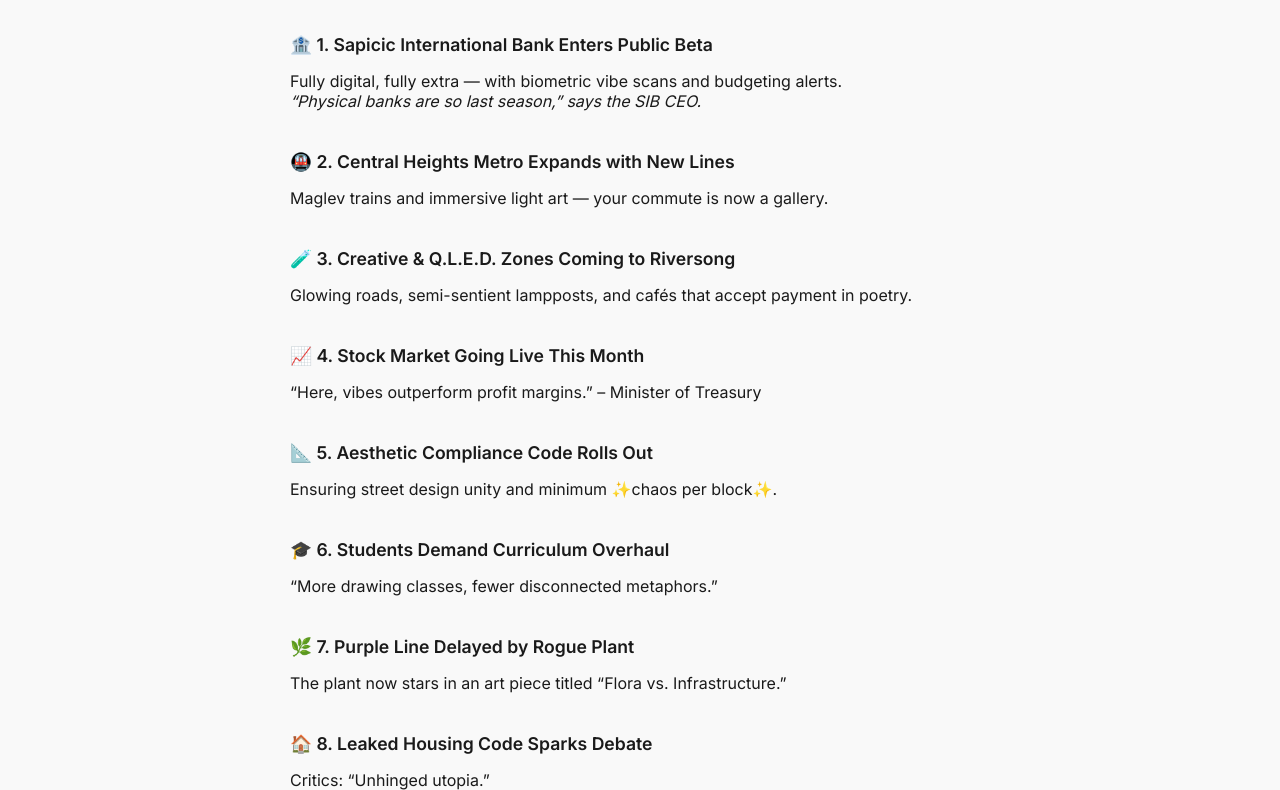
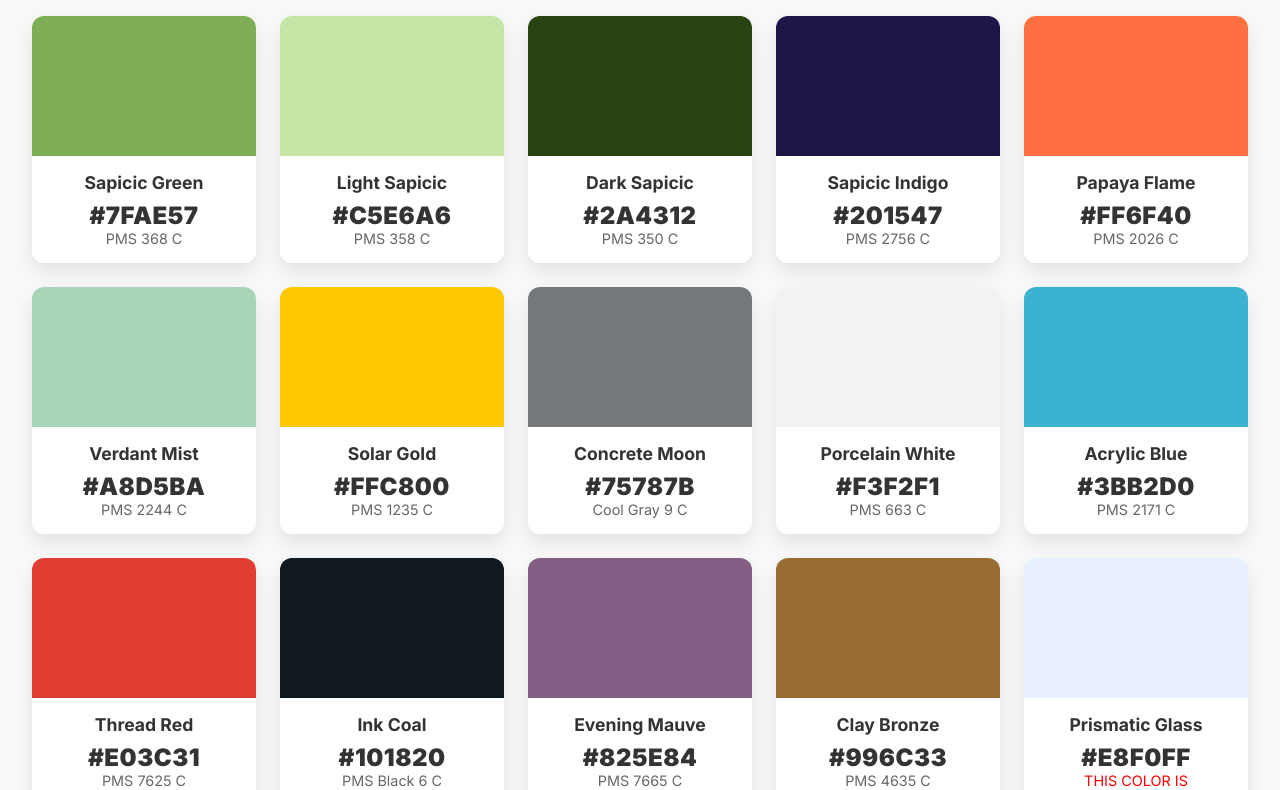
Before and after one commit to lakshlil/sapicic-rss, a plain HTML site: page index.html in a window 1280 px wide. Shown: the part 97-887 px from the top of the page. Drawn offline with Linux system fonts and the light colour scheme.

Commit message:
Update index.html

```diff
--- a/index.html
+++ b/index.html
@@ -1,104 +1,289 @@
-<!DOCTYPE html>
-<html lang="en">
-<head>
-  <meta charset="UTF-8" />
-  <meta name="viewport" content="width=device-width, initial-scale=1.0"/>
-  <title>Sapicic News</title>
-  <link href="https://fonts.googleapis.com/css2?family=Inter:wght@400;600;800&display=swap" rel="stylesheet"/>
+<html lang="en"><head>
+  <meta charset="UTF-8">
+  <meta name="viewport" content="width=device-width, initial-scale=1.0">
+  <title>Sapicic National Color Palette</title>
+  <link href="https://fonts.googleapis.com/css2?family=Inter:wght@400;700;900&amp;display=swap" rel="stylesheet">
   <style>
-    body {
-      font-family: 'Inter', sans-serif;
-      background: #f9f9f9;
-      color: #1a1a1a;
-      max-width: 700px;
-      margin: 40px auto;
-      padding: 0 20px;
+    :root {
+      --bg-light: #f9f9f9;
+      --bg-dark: #1f1f1f;
+      --text-light: #333;
+      --text-dark: #f0f0f0;
+      --card-bg: #ffffff;
+      --card-bg-dark: #2b2b2b;
     }
 
-    header {
-      text-align: center;
-      border-bottom: 2px solid #ddd;
-      margin-bottom: 40px;
-      padding-bottom: 10px;
+    body {
+      margin: 0;
+      padding: 2rem;
+      font-family: 'Inter', sans-serif;
+      background: var(--bg-light);
+      color: var(--text-light);
+      transition: all 0.3s ease;
+    }
+
+    .dark-mode {
+      background: var(--bg-dark);
+      color: var(--text-dark);
     }
 
     h1 {
-      font-weight: 800;
-      font-size: 1.75rem;
-      margin-bottom: 5px;
+      font-weight: 900;
+      font-size: 2.5rem;
+      margin-bottom: 2rem;
+      text-align: center;
     }
 
-    h2 {
-      font-weight: 600;
-      font-size: 1.1rem;
-      margin-top: 40px;
-      margin-bottom: 5px;
+    .toggle-btn {
+      display: block;
+      margin: 0 auto 2rem;
+      padding: 0.5rem 1.2rem;
+      background: #333;
+      color: #fff;
+      font-weight: 700;
+      border: none;
+      border-radius: 8px;
+      cursor: pointer;
     }
 
-    a {
-      color: #1a1a1a;
-      text-decoration: none;
+    .grid {
+      display: grid;
+      grid-template-columns: repeat(auto-fit, minmax(220px, 1fr));
+      gap: 1.5rem;
     }
 
-    a:hover {
-      text-decoration: underline;
+    .swatch {
+      border-radius: 12px;
+      overflow: hidden;
+      box-shadow: 0 8px 20px rgba(0, 0, 0, 0.1);
+      background: var(--card-bg);
+      transition: all 0.3s ease;
     }
 
-    .date {
-      color: #666;
-      font-size: 0.9rem;
+    .dark-mode .swatch {
+      background: var(--card-bg-dark);
     }
 
-    .news-item {
-      margin-bottom: 30px;
+    .color-block {
+      height: 140px;
+    }
+
+    .text-block {
+      padding: 1rem;
+      text-align: center;
+    }
+
+    .color-name {
+      font-weight: 700;
+      font-size: 1.1rem;
+      margin-bottom: 0.5rem;
+    }
+
+    .color-hex {
+      font-size: 1.5rem;
+      font-weight: 900;
+      letter-spacing: 0.5px;
+      cursor: pointer;
+    }
+
+    .color-pms {
+      font-size: 0.9rem;
+      color: #666;
     }
   </style>
 </head>
-<body>
-  <header>
-    <h1>📰 Breaking News from Sapicic</h1>
-  </header>
+<head>
+  <meta charset="UTF-8">
+  <meta name="viewport" content="width=device-width, initial-scale=1.0">
+  <title>Sapicic National Color Palette</title>
+  <link href="https://fonts.googleapis.com/css2?family=Inter:wght@400;700;900&amp;display=swap" rel="stylesheet">
+  <style>
+    body {
+      margin: 0;
+      padding: 2rem;
+      font-family: 'Inter', sans-serif;
+      background: #f9f9f9;
+      color: #333;
+    }
+    h1 {
+      font-weight: 900;
+      font-size: 2.5rem;
+      margin-bottom: 2rem;
+      text-align: center;
+    }
+    .grid {
+      display: grid;
+      grid-template-columns: repeat(auto-fit, minmax(220px, 1fr));
+      gap: 1.5rem;
+    }
+    .swatch {
+      border-radius: 12px;
+      overflow: hidden;
+      box-shadow: 0 8px 20px rgba(0, 0, 0, 0.1);
+    }
+    .color-block {
+      height: 140px;
+    }
+    .text-block {
+      padding: 1rem;
+      background: white;
+      text-align: center;
+    }
+    .color-name {
+      font-weight: 700;
+      font-size: 1.1rem;
+      margin-bottom: 0.5rem;
+    }
+    .color-hex {
+      font-size: 1.5rem;
+      font-weight: 900;
+      letter-spacing: 0.5px;
+    }
+    .color-pms {
+      font-size: 0.9rem;
+      color: #666;
+    }
+  </style>
+</head><body>
+  <h1>Sapicic National Color Palette</h1>
+  <div class="grid">
+    <!-- Template for each color -->
+    <!-- Repeat this block with actual color values -->
+    <div class="swatch">
+      <div class="color-block" style="background: #7FAE57;"></div>
+      <div class="text-block">
+        <div class="color-name">Sapicic Green</div>
+        <div class="color-hex">#7FAE57</div>
+        <div class="color-pms">PMS 368 C</div>
+      </div>
+    </div>
 
-  <section class="news-item">
-    <h2><a href="https://sapicicgov.wordpress.com/sib-launch">🏦 1. Sapicic International Bank Enters Public Beta</a></h2>
-    <p>Fully digital, fully extra — with biometric vibe scans and budgeting alerts.<br>
-    <em>“Physical banks are so last season,” says the SIB CEO.</em></p>
-  </section>
+    <div class="swatch">
+      <div class="color-block" style="background: #C5E6A6;"></div>
+      <div class="text-block">
+        <div class="color-name">Light Sapicic</div>
+        <div class="color-hex">#C5E6A6</div>
+        <div class="color-pms">PMS 358 C</div>
+      </div>
+    </div>
 
-  <section class="news-item">
-    <h2><a href="https://sapicicgov.wordpress.com/metro-expansion">🚇 2. Central Heights Metro Expands with New Lines</a></h2>
-    <p>Maglev trains and immersive light art — your commute is now a gallery.</p>
-  </section>
+    <div class="swatch">
+      <div class="color-block" style="background: #2A4312;"></div>
+      <div class="text-block">
+        <div class="color-name">Dark Sapicic</div>
+        <div class="color-hex">#2A4312</div>
+        <div class="color-pms">PMS 350 C</div>
+      </div>
+    </div>
 
-  <section class="news-item">
-    <h2><a href="https://sapicicgov.wordpress.com/qled-zones">🧪 3. Creative & Q.L.E.D. Zones Coming to Riversong</a></h2>
-    <p>Glowing roads, semi-sentient lampposts, and cafés that accept payment in poetry.</p>
-  </section>
+    <div class="swatch">
+      <div class="color-block" style="background: #201547;"></div>
+      <div class="text-block">
+        <div class="color-name">Sapicic Indigo</div>
+        <div class="color-hex">#201547</div>
+        <div class="color-pms">PMS 2756 C</div>
+      </div>
+    </div>
 
-  <section class="news-item">
-    <h2><a href="https://sapicicgov.wordpress.com/stock-launch">📈 4. Stock Market Going Live This Month</a></h2>
-    <p>“Here, vibes outperform profit margins.” – Minister of Treasury</p>
-  </section>
+    <div class="swatch">
+      <div class="color-block" style="background: #FF6F40;"></div>
+      <div class="text-block">
+        <div class="color-name">Papaya Flame</div>
+        <div class="color-hex">#FF6F40</div>
+        <div class="color-pms">PMS 2026 C</div>
+      </div>
+    </div>
 
-  <section class="news-item">
-    <h2><a href="https://sapicicgov.wordpress.com/aesthetic-code">📐 5. Aesthetic Compliance Code Rolls Out</a></h2>
-    <p>Ensuring street design unity and minimum ✨chaos per block✨.</p>
-  </section>
+    <div class="swatch">
+      <div class="color-block" style="background: #A8D5BA;"></div>
+      <div class="text-block">
+        <div class="color-name">Verdant Mist</div>
+        <div class="color-hex">#A8D5BA</div>
+        <div class="color-pms">PMS 2244 C</div>
+      </div>
+    </div>
 
-  <section class="news-item">
-    <h2><a href="https://sapicicgov.wordpress.com/2025/06/02/students-demand-curriculum-overhaul/">🎓 6. Students Demand Curriculum Overhaul</a></h2>
-    <p>“More drawing classes, fewer disconnected metaphors.”</p>
-  </section>
+    <div class="swatch">
+      <div class="color-block" style="background: #FFC800;"></div>
+      <div class="text-block">
+        <div class="color-name">Solar Gold</div>
+        <div class="color-hex">#FFC800</div>
+        <div class="color-pms">PMS 1235 C</div>
+      </div>
+    </div>
 
-  <section class="news-item">
-    <h2><a href="https://sapicicgov.wordpress.com/2025/06/02/purple-line-delayed-by-rogue-plant/">🌿 7. Purple Line Delayed by Rogue Plant</a></h2>
-    <p>The plant now stars in an art piece titled “Flora vs. Infrastructure.”</p>
-  </section>
+    <div class="swatch">
+      <div class="color-block" style="background: #75787B;"></div>
+      <div class="text-block">
+        <div class="color-name">Concrete Moon</div>
+        <div class="color-hex">#75787B</div>
+        <div class="color-pms">Cool Gray 9 C</div>
+      </div>
+    </div>
 
-  <section class="news-item">
-    <h2><a href="https://sapicicgov.wordpress.com/2025/06/02/leak-of-the-next-acc-draft-suggests-the-downfall-of-tenants/">🏠 8. Leaked Housing Code Sparks Debate</a></h2>
-    <p>Critics: “Unhinged utopia.”<br>Supporters: “Down with shipping container minimalism.”</p>
-  </section>
+    <div class="swatch">
+      <div class="color-block" style="background: #F3F2F1;"></div>
+      <div class="text-block">
+        <div class="color-name">Porcelain White</div>
+        <div class="color-hex">#F3F2F1</div>
+        <div class="color-pms">PMS 663 C</div>
+      </div>
+    </div>
 
-</body>
-</html>
+    <div class="swatch">
+      <div class="color-block" style="background: #3BB2D0;"></div>
+      <div class="text-block">
+        <div class="color-name">Acrylic Blue</div>
+        <div class="color-hex">#3BB2D0</div>
+        <div class="color-pms">PMS 2171 C</div>
+      </div>
+    </div>
+
+    <div class="swatch">
+      <div class="color-block" style="background: #E03C31;"></div>
+      <div class="text-block">
+        <div class="color-name">Thread Red</div>
+        <div class="color-hex">#E03C31</div>
+        <div class="color-pms">PMS 7625 C</div>
+      </div>
+    </div>
+
+    <div class="swatch">
+      <div class="color-block" style="background: #101820;"></div>
+      <div class="text-block">
+        <div class="color-name">Ink Coal</div>
+        <div class="color-hex">#101820</div>
+        <div class="color-pms">PMS Black 6 C</div>
+      </div>
+    </div>
+
+    <div class="swatch">
+      <div class="color-block" style="background: #825E84;"></div>
+      <div class="text-block">
+        <div class="color-name">Evening Mauve</div>
+        <div class="color-hex">#825E84</div>
+        <div class="color-pms">PMS 7665 C</div>
+      </div>
+    </div>
+
+    <div class="swatch">
+      <div class="color-block" style="background: #996C33;"></div>
+      <div class="text-block">
+        <div class="color-name">Clay Bronze</div>
+        <div class="color-hex">#996C33</div>
+        <div class="color-pms">PMS 4635 C</div>
+      </div>
+    </div>
+
+    <div class="swatch">
+      <div class="color-block" style="background: #E8F0FF;"></div>
+      <div class="text-block">
+        <div class="color-name">Prismatic Glass</div>
+        <div class="color-hex">#E8F0FF</div>
+        <div class="color-pms" style="color: red;">THIS COLOR IS RESTRICTED TO QLED ZONES AND APPROVED BUILDINGS. THIS COLOR IS TRANSPARENT</div>
+      </div>
+    </div>
+  </div>
+
+
+</body></html>
```
